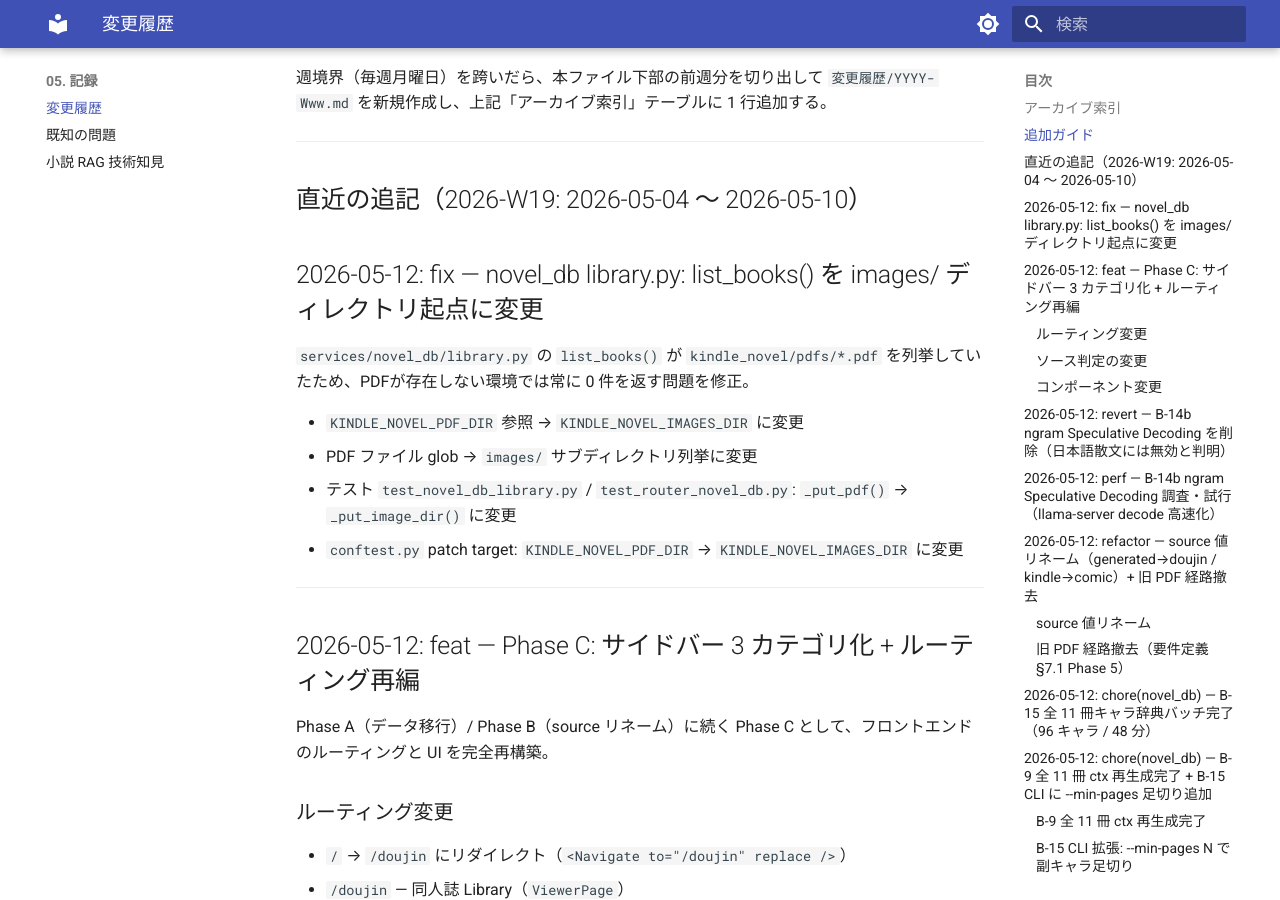
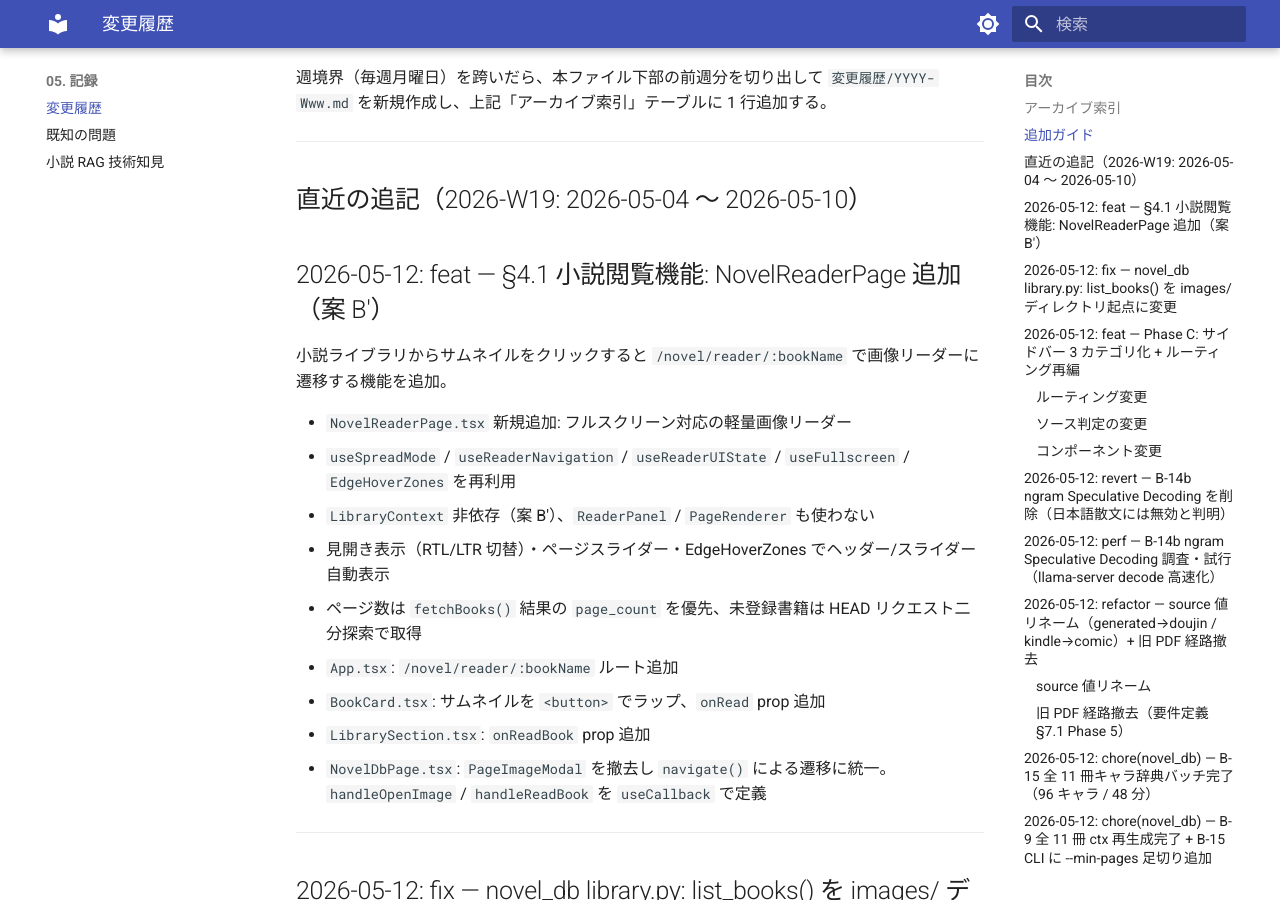
Before and after one commit to kkmmyr/Pic2PDF_Viewer, an MkDocs documentation site: the page built from docs/05_記録/変更履歴.md, in a window 1280 px wide and 900 px high, scrolled down 1090 px. Built offline with MkDocs 1.6.1 and Material for MkDocs 9.7.7, drawn with Linux system fonts in a browser that asks for light colours.

Commit message:
docs(novel): §4.1 設計書・変更履歴を NovelReaderPage 追加に追従
Co-Authored-By: Claude Sonnet 4.6 <noreply@anthropic.com>

```diff
--- a/docs/05_記録/変更履歴.md
+++ b/docs/05_記録/変更履歴.md
@@ -27,6 +27,22 @@
 ---
 
 ## 直近の追記（2026-W19: 2026-05-04 〜 2026-05-10）
+
+## 2026-05-12: feat — §4.1 小説閲覧機能: NovelReaderPage 追加（案 B'）
+
+小説ライブラリからサムネイルをクリックすると `/novel/reader/:bookName` で画像リーダーに遷移する機能を追加。
+
+- `NovelReaderPage.tsx` 新規追加: フルスクリーン対応の軽量画像リーダー
+  - `useSpreadMode` / `useReaderNavigation` / `useReaderUIState` / `useFullscreen` / `EdgeHoverZones` を再利用
+  - `LibraryContext` 非依存（案 B'）、`ReaderPanel` / `PageRenderer` も使わない
+  - 見開き表示（RTL/LTR 切替）・ページスライダー・EdgeHoverZones でヘッダー/スライダー自動表示
+  - ページ数は `fetchBooks()` 結果の `page_count` を優先、未登録書籍は HEAD リクエスト二分探索で取得
+- `App.tsx`: `/novel/reader/:bookName` ルート追加
+- `BookCard.tsx`: サムネイルを `<button>` でラップ、`onRead` prop 追加
+- `LibrarySection.tsx`: `onReadBook` prop 追加
+- `NovelDbPage.tsx`: `PageImageModal` を撤去し `navigate()` による遷移に統一。`handleOpenImage` / `handleReadBook` を `useCallback` で定義
+
+---
 
 ## 2026-05-12: fix — novel_db library.py: list_books() を images/ ディレクトリ起点に変更
 
```
Also changed, not shown: docs/03_詳細設計/詳細設計書_フロントエンド編.md (+3 -1 lines).
